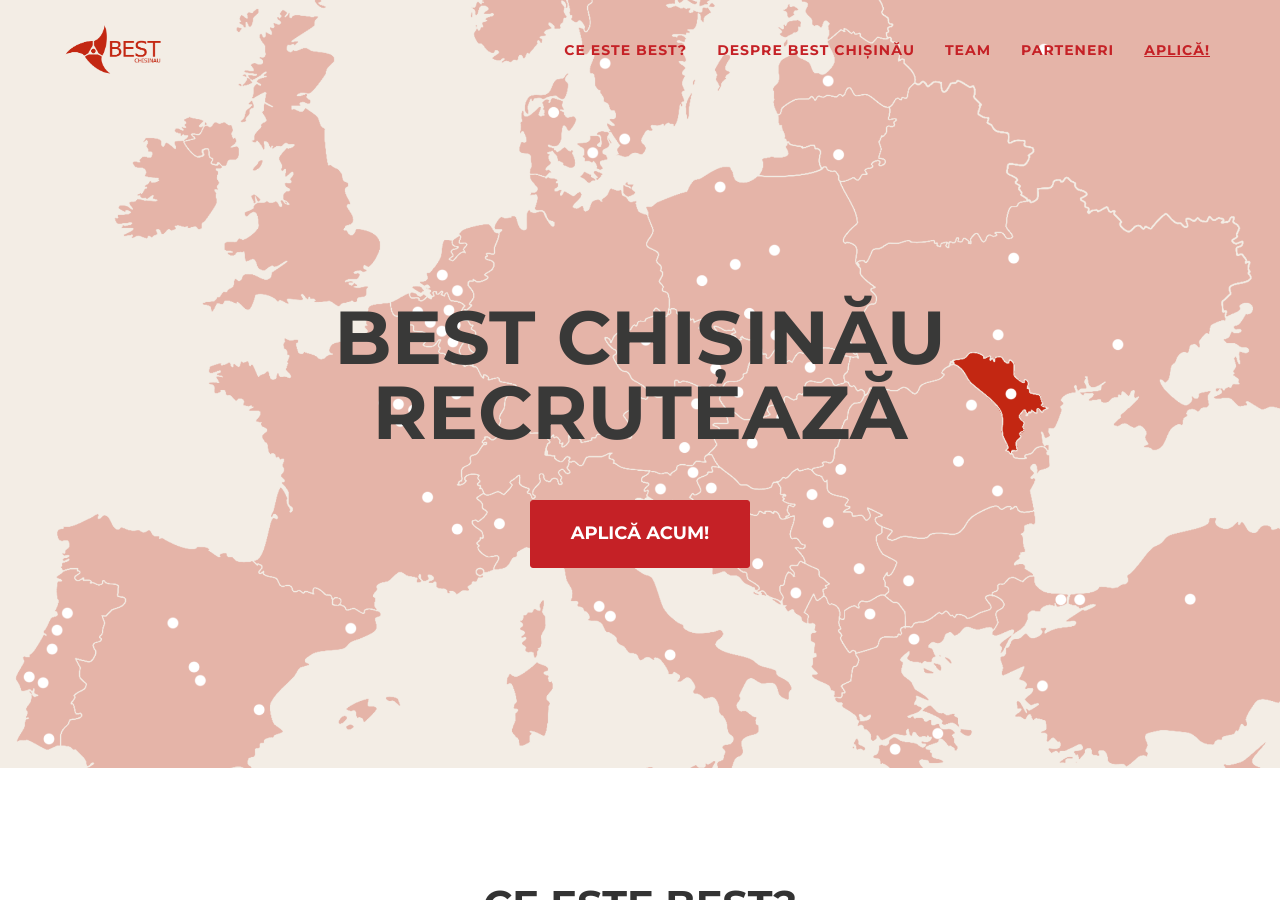
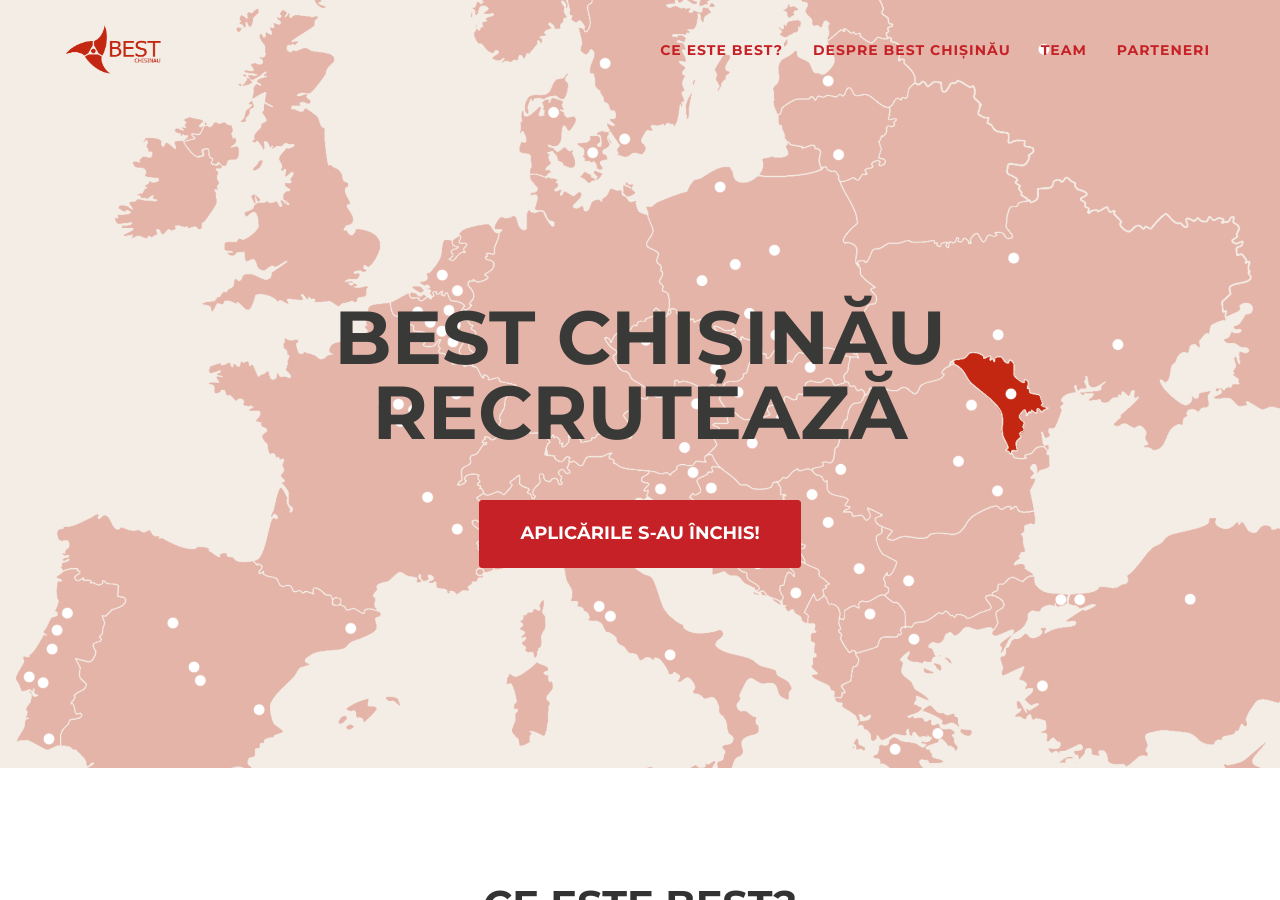
Before and after one commit to BEST-Chisinau/best-chisinau.github.io, a Jekyll site: the page built from _pages/apply.md, in a window 1280 px wide and 900 px high. Built offline with Jekyll 4.4.1, drawn with Linux system fonts in a browser that asks for light colours; nearby versions of some CDN libraries; some web fonts are replaced.

Commit message:
removed links to apply form

```diff
--- a/_layouts/apply.html
+++ b/_layouts/apply.html
@@ -75,9 +75,6 @@
                     <li>
                         <a class="page-scroll" href="#parteneri">Parteneri</a>
                     </li>
-                    <li>
-                        <a class="page-scroll" href="https://docs.google.com/forms/d/1vRNvMi-6fX5YZ212nBCSTD4S6LZnNnzT3VthcjHMyuY/viewform" style="text-decoration: underline;">Aplică!</a>
-                    </li>
                 </ul>
             </div>
             <!-- /.navbar-collapse -->
@@ -90,7 +87,7 @@
         <div class="container">
             <div class="intro-text">
                 <div class="intro-heading">BEST Chișinău recrutează</div>
-                <a href="https://docs.google.com/forms/d/1vRNvMi-6fX5YZ212nBCSTD4S6LZnNnzT3VthcjHMyuY/viewform" class="page-scroll btn btn-xl">Aplică acum!</a>
+                <div class="page-scroll btn btn-xl">Aplicările s-au închis!</div>
             </div>
         </div>
     </header>
@@ -135,79 +132,6 @@
     <!-- About Section -->
     <section id="about">
         <div class="container">
-            <!-- <div class="row">
-                <div class="col-lg-12 text-center">
-                    <h2 class="section-heading">Despre BEST Chișinău</h2>
-                </div>
-            </div>
-            <div class="row">
-                <div class="col-lg-12">
-                    <ul class="timeline">
-                        <li>
-                            <div class="timeline-image">
-                                <img class="img-circle img-responsive" src="img/about/1.jpg" alt="">
-                            </div>
-                            <div class="timeline-panel">
-                                <div class="timeline-heading">
-                                    <h4>2007</h4>
-                                    <h4 class="subheading">Crearea BEST Chișinău</h4>
-                                </div>
-                                <div class="timeline-body">
-                                    <p class="text-muted">Lorem ipsum dolor sit amet, consectetur adipisicing elit. Sunt ut voluptatum eius sapiente, totam reiciendis temporibus qui quibusdam, recusandae sit vero unde, sed, incidunt et ea quo dolore laudantium consectetur!</p>
-                                </div>
-                            </div>
-                        </li>
-                        <li class="timeline-inverted">
-                            <div class="timeline-image">
-                                <img class="img-circle img-responsive" src="img/about/2.jpg" alt="">
-                            </div>
-                            <div class="timeline-panel">
-                                <div class="timeline-heading">
-                                    <h4>March 2011</h4>
-                                    <h4 class="subheading">An Agency is Born</h4>
-                                </div>
-                                <div class="timeline-body">
-                                    <p class="text-muted">Lorem ipsum dolor sit amet, consectetur adipisicing elit. Sunt ut voluptatum eius sapiente, totam reiciendis temporibus qui quibusdam, recusandae sit vero unde, sed, incidunt et ea quo dolore laudantium consectetur!</p>
-                                </div>
-                            </div>
-                        </li>
-                        <li>
-                            <div class="timeline-image">
-                                <img class="img-circle img-responsive" src="img/about/3.jpg" alt="">
-                            </div>
-                            <div class="timeline-panel">
-                                <div class="timeline-heading">
-                                    <h4>December 2012</h4>
-                                    <h4 class="subheading">Transition to Full Service</h4>
-                                </div>
-                                <div class="timeline-body">
-                                    <p class="text-muted">Lorem ipsum dolor sit amet, consectetur adipisicing elit. Sunt ut voluptatum eius sapiente, totam reiciendis temporibus qui quibusdam, recusandae sit vero unde, sed, incidunt et ea quo dolore laudantium consectetur!</p>
-                                </div>
-                            </div>
-                        </li>
-                        <li class="timeline-inverted">
-                            <div class="timeline-image">
-                                <img class="img-circle img-responsive" src="img/about/4.jpg" alt="">
-                            </div>
-                            <div class="timeline-panel">
-                                <div class="timeline-heading">
-                                    <h4>July 2014</h4>
-                                    <h4 class="subheading">Phase Two Expansion</h4>
-                                </div>
-                                <div class="timeline-body">
-                                    <p class="text-muted">Lorem ipsum dolor sit amet, consectetur adipisicing elit. Sunt ut voluptatum eius sapiente, totam reiciendis temporibus qui quibusdam, recusandae sit vero unde, sed, incidunt et ea quo dolore laudantium consectetur!</p>
-                                </div>
-                            </div>
-                        </li>
-                        <li class="timeline-inverted">
-                            <div class="timeline-image">
-                                <a href="#"><h4>Aplică
-                                    <br>acum!</h4></a>
-                            </div>
-                        </li>
-                    </ul>
-                </div>
-            </div> -->
             <div class="row header-organized">
                 <div class="col-lg-12 text-center">
                     <h2 class="section-heading">BEST Chișinău a organizat:</h2>
@@ -237,11 +161,6 @@
                 <div class="col-md-2">
                     <h1 class="text-primary">2</h1>
                     <h3 class="text-muted">conferințe regionale BEST</h3>
-                </div>
-            </div>
-            <div class="row" style="margin-top: 75px">
-                <div class="col-md-12 text-center" >
-                    <a href="https://docs.google.com/forms/d/1vRNvMi-6fX5YZ212nBCSTD4S6LZnNnzT3VthcjHMyuY/viewform" class="btn btn-xl">Aplică acum!</a>
                 </div>
             </div>
         </div>
```
